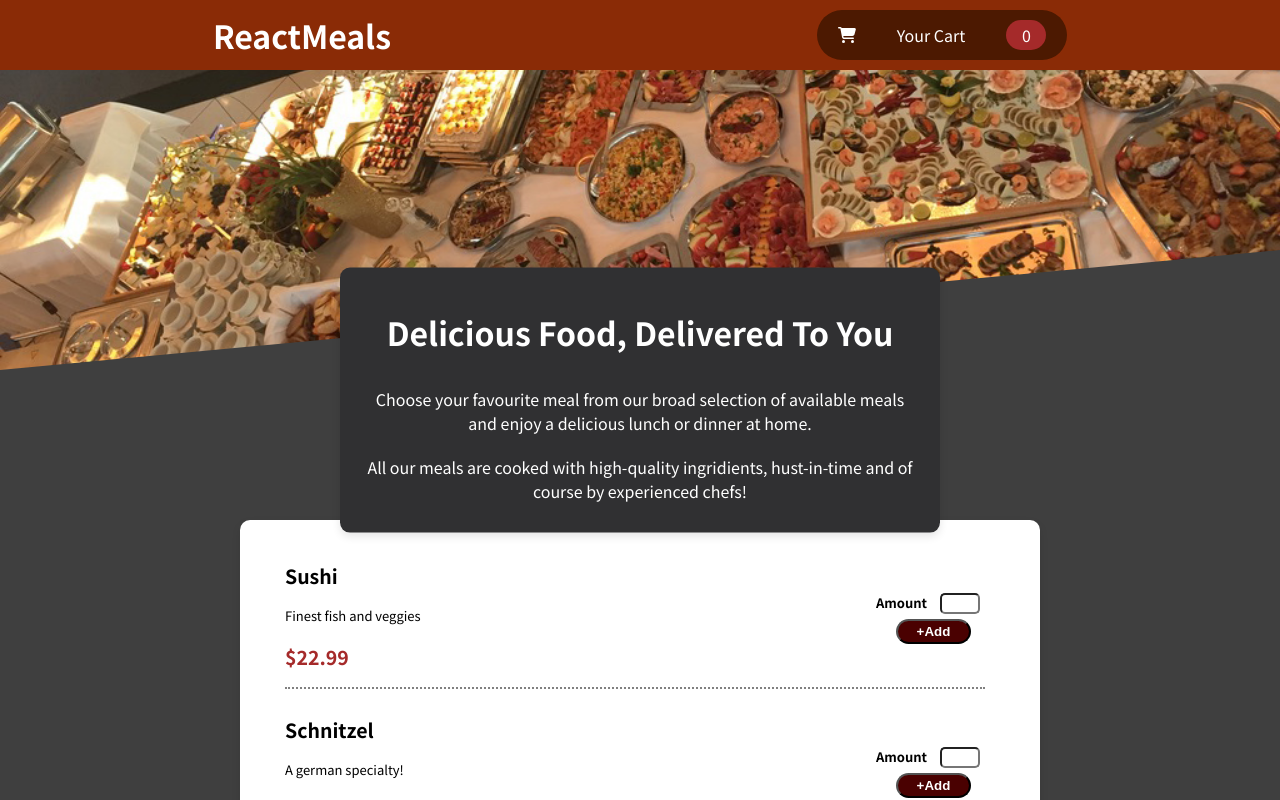
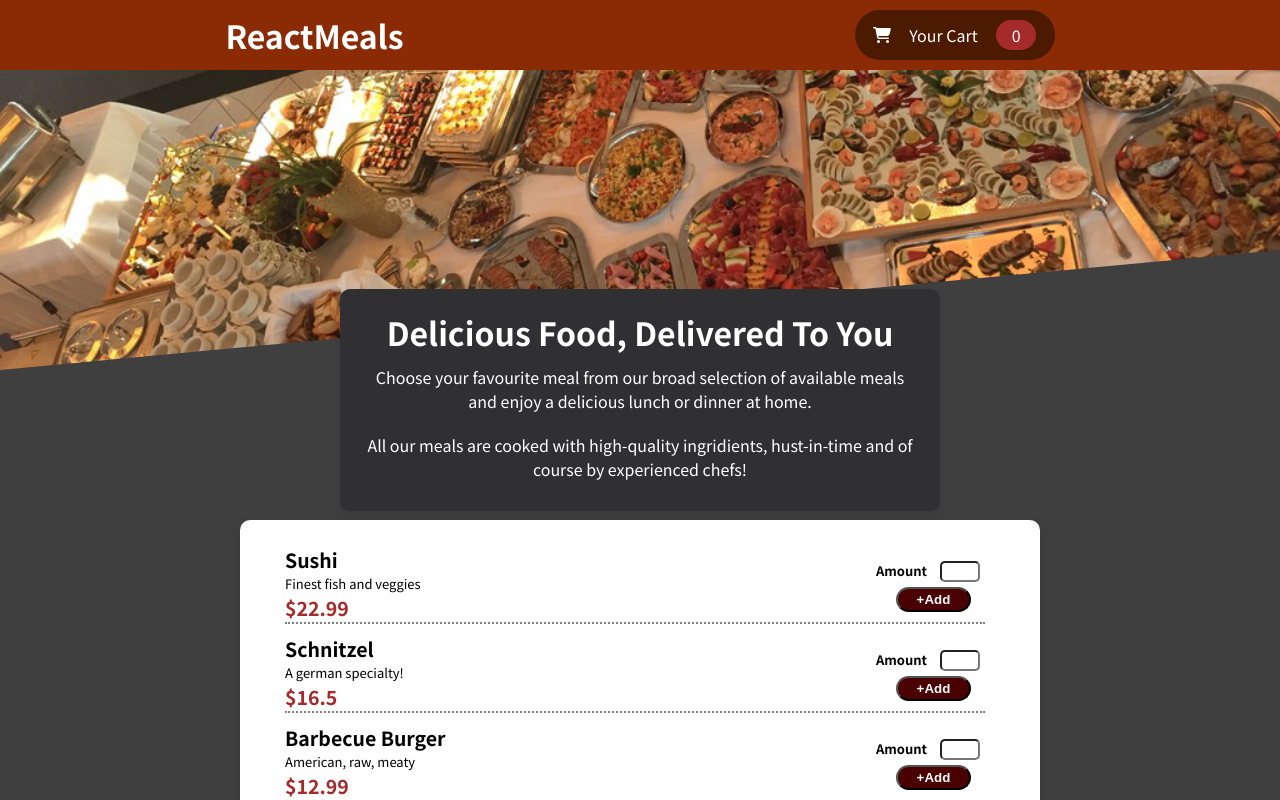
Before and after one commit to Kuldeep2804Yadav/RestaurantApp, a React (Create React App) app: page / in a window 1280 px wide. Shown: the top 800 px of the page. Built offline with nearby package versions, Linux system fonts and the light colour scheme.

Commit message:
created a dilog box from using portal

```diff
--- a/public/index.html
+++ b/public/index.html
@@ -28,6 +28,8 @@
   </head>
   <body>
     <noscript>You need to enable JavaScript to run this app.</noscript>
+    <div id="overlay-root"></div>
+    <div id="dialog-root"></div>
     <div id="root"></div>
     <!--
       This HTML file is a template.
--- a/src/App.js
+++ b/src/App.js
@@ -1,14 +1,23 @@
-import React from "react";
+import React, { useState } from "react";
 import Header from "./components/Layout/Header";
 import Summary from "./components/Layout/Summary";
 import Meal from "./components/Meals/Meal";
+import Dialog from "./components/UI/Card/Dialog";
 function App() {
+  const [isopen, setIsOpen] = useState(false);
+  const openCartHandler = () => {
+    setIsOpen(true);
+  };
+
+  const closeCartHandler = () => {
+    setIsOpen(false);
+  };
   return (
     <div>
-      <Header/>
-      <Summary/>
-      <Meal/>
-
+      <Header openCart={openCartHandler} />
+      {isopen && <Dialog closeCart={closeCartHandler} />}
+      <Summary />
+      <Meal />
     </div>
   );
 }
--- a/src/components/Cart/Cart.css
+++ b/src/components/Cart/Cart.css
@@ -1,14 +1,15 @@
 
 .cart{
     height: 50px;
-    width: 250px;
+    width: 200px;
     display: flex;
     align-items: center;
-    justify-content: space-around;
+    justify-content: space-evenly;
     background: rgb(76, 25, 1);
     border-radius: 30px;
     color:white;
 }
+
 .count{
     height: 30px;
     width: 40px;
@@ -16,5 +17,6 @@
     background-color: brown;
     display: flex;
     align-items: center;
-    justify-content: center
+    justify-content: center;
+
 }
--- a/src/components/Cart/Cart.js
+++ b/src/components/Cart/Cart.js
@@ -4,12 +4,13 @@ import './Cart.css'
 import { FontAwesomeIcon } from '@fortawesome/react-fontawesome';
 import { faShoppingCart } from '@fortawesome/free-solid-svg-icons';
 
-function Cart() {
+function Cart(props) {
+
   return (
-   <div className='cart'>
-      <FontAwesomeIcon icon={faShoppingCart} />
-        <p>Your Cart</p>
-        <div className='count'><span>0</span></div>
+   <div className='cart' type='button'>
+      <FontAwesomeIcon icon={faShoppingCart}  className='cart__icon'  onClick={props.openCartHandler}/>
+        <span>Your Cart</span>
+        <span className='count'>0</span>
 
     </div>
   )
--- a/src/components/Layout/Header.js
+++ b/src/components/Layout/Header.js
@@ -4,12 +4,12 @@ import Cart from "../Cart/Cart";
 import "./Header.css";
 import mealsImage from '../Asset/meals.jpg';
 
-function Header() {
+function Header(props) {
   return (
     <React.Fragment>
       <header className="header">
         <h1>ReactMeals</h1>
-        <Cart />
+        <Cart openCartHandler={props.openCart}/>
       </header>
       <div className="image-wrapper">
         <img src={mealsImage} className="image" alt="Meals" />
--- a/src/components/Meals/Meal.js
+++ b/src/components/Meals/Meal.js
@@ -36,6 +36,8 @@ function Meal() {
       {DUMMY_MEALS.map((item) => {
         return (
           <MealData
+            key={item.id}
+            id={item.id}
             name={item.name}
             description={item.description}
             price={item.price}
--- a/src/components/UI/Button/Button.js
+++ b/src/components/UI/Button/Button.js
@@ -1,7 +1,7 @@
 import React from 'react'
 import './Button.css'
 function Button(props) {
-  return  <button className={`button ${props.className}`}>{props.title}</button>
+  return  <button className={`button ${props.className}`} onClick={props.onClick}>{props.title}</button>
 }
 
 export default Button
--- a/src/components/UI/Card/Card.css
+++ b/src/components/UI/Card/Card.css
@@ -1,3 +1,9 @@
 .card {
   border-radius: 10px;
+  padding: 0;
+  margin: 0;
+  box-shadow: none;
+  background: transparent;
+
+
 }
--- /dev/null
+++ b/src/components/UI/Card/Dialog.css
@@ -0,0 +1,45 @@
+
+
+
+.overlay {
+    position: fixed; /* Sit on top of the page content */
+    width: 100%; /* Full width (cover the whole page) */
+    height: 100%; /* Full height (cover the whole page) */
+    top: 0;
+    left: 0;
+    background-color: rgba(0, 0, 0, 0.5); /* Black background with opacity */
+    z-index: 10; /* Specify a stack order in case you're using a different order for other elements */
+    cursor: pointer; /* Add a pointer on hover */
+  }
+
+  .dialog {
+    position: fixed;
+    top: 50%;
+    left: 50%;
+    transform: translate(-50%, -50%);
+    background: white;
+    border-radius: 10px;
+    box-shadow: 0 4px 8px rgba(0, 0, 0, 0.1);
+    z-index: 20;
+    width: 80%;
+    max-width: 500px;
+    height:auto;
+    padding: 10px;
+    display: flex;
+    flex-direction: column;
+  }
+
+  .Dialog__info {
+    display: flex;
+    justify-content: space-between;
+    align-items: center;
+    font-weight: 900;
+    font-size: large;
+    margin-bottom: 10px; /* Reduced margin */
+  }
+
+  .dialog__Button {
+    display: flex;
+    justify-content: flex-end;
+    margin-top: 10px; /* Reduced margin */
+  }
--- /dev/null
+++ b/src/components/UI/Card/Dialog.js
@@ -0,0 +1,42 @@
+import React from "react";
+import ReactDOM from "react-dom";
+import "./Dialog.css";
+import Button from "../Button/Button";
+import Card from "./Card";
+
+const Overlay = () => {
+  return <div className="overlay"></div>;
+};
+
+const DialogRoot = (props) => {
+  return (
+    <Card className="dialog">
+      <p>Sushi</p>
+      <div className="Dialog__info">
+        <p>Total Amount</p>
+        <span>35.62</span>
+      </div>
+      <div className="dialog__Button">
+        <Button title="Close" onClick={props.closeCart}></Button>
+        <Button title="Order"></Button>
+      </div>
+    </Card>
+  );
+};
+
+const Dialog = (props) => {
+  return (
+    <React.Fragment>
+      {ReactDOM.createPortal(
+        <Overlay />,
+        document.getElementById("overlay-root")
+      )}
+      {ReactDOM.createPortal(
+        <DialogRoot closeCart={props.closeCart}/>,
+        document.getElementById("dialog-root")
+      )}
+    </React.Fragment>
+  );
+};
+
+export default Dialog;
--- a/src/index.css
+++ b/src/index.css
@@ -2,6 +2,7 @@
 
 * {
   box-sizing: border-box;
+  margin: 0
 }
 
 html {
```
